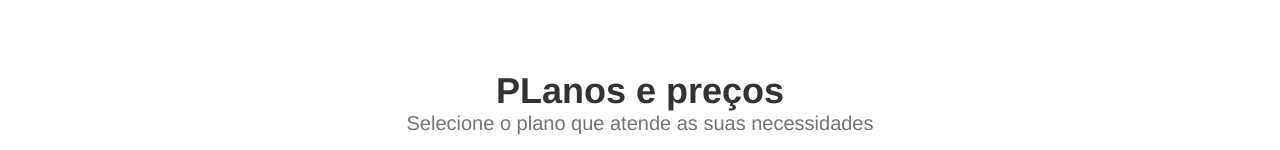
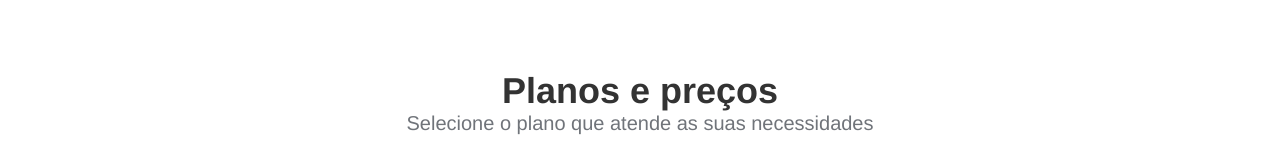
Before and after one commit to Peterttd/hDC-Host, a plain HTML site: page index.html in a window 1280 px wide. Shown: the part 802-952 px from the top of the page. Drawn offline with Linux system fonts and the light colour scheme.

Commit message:
Update index.html
tirando o "L" maiúsculo do planos

```diff
--- a/index.html
+++ b/index.html
@@ -66,7 +66,7 @@
                 </ul>
             </section>
             <section class="pricing-container">
-                <h2>PLanos e preços</h2>
+                <h2>Planos e preços</h2>
                 <p>Selecione o plano que atende as suas necessidades</p>
                 <div class="plans-container">
                     <div class="plan">
```
